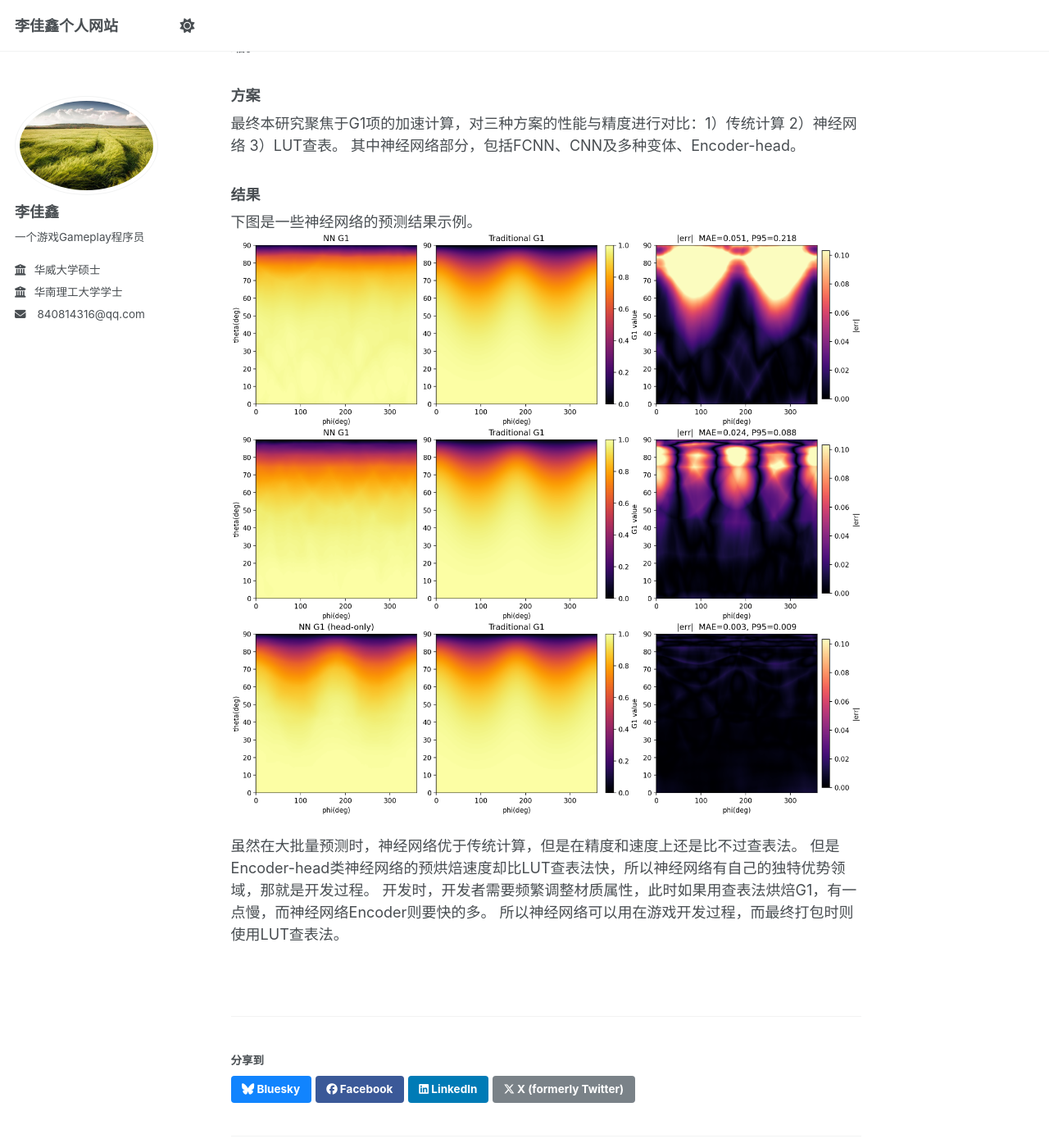
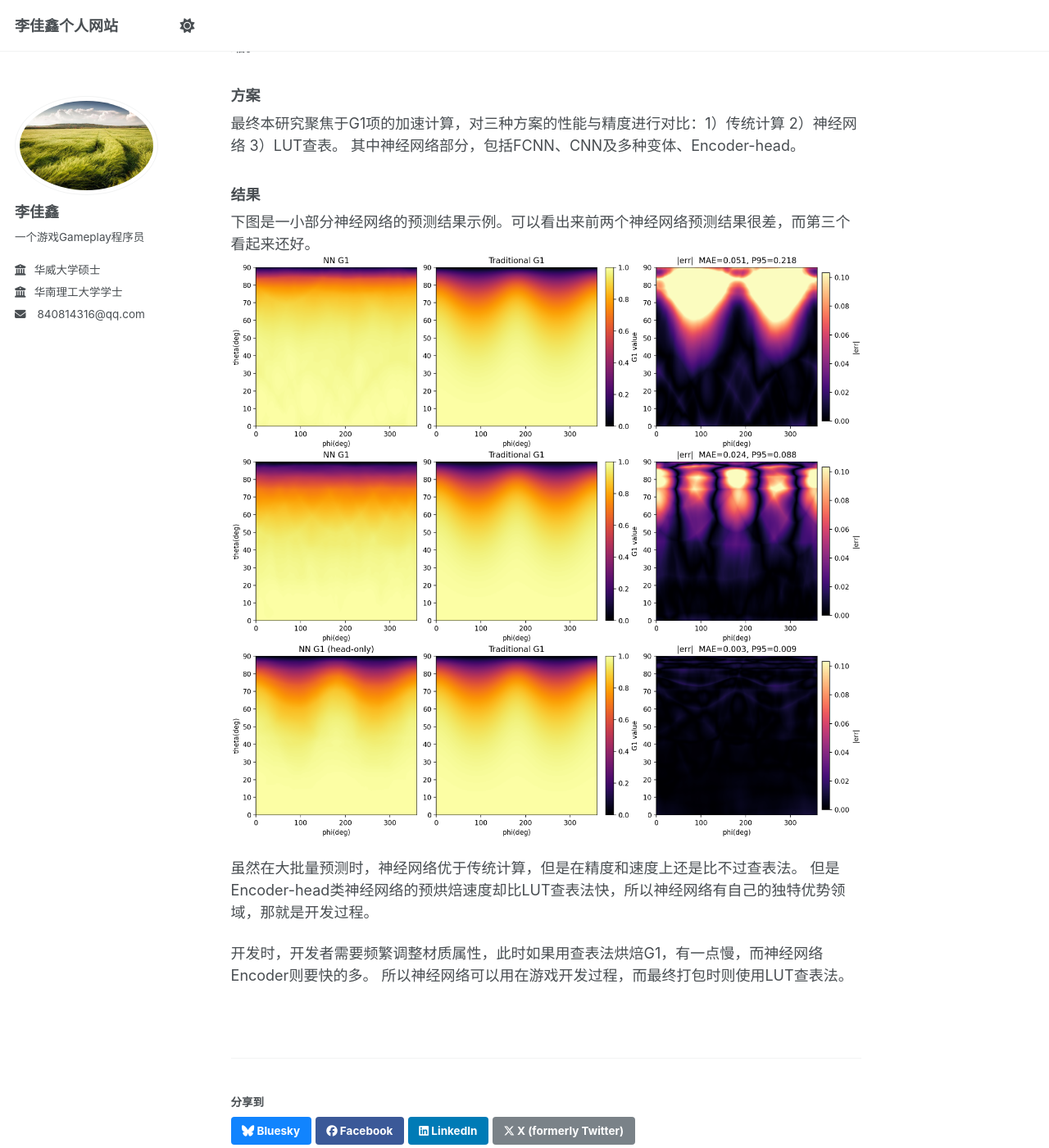
Before and after one commit to fengchenxue/fengchenxue.github.io, a Jekyll site: the page built from _portfolio/portfolio-1.md, in a window 1280 px wide and 1400 px high, scrolled down 327 px. Shown: the whole window at 82% size. Built offline with Jekyll 4.4.1, drawn with Linux system fonts in a browser that asks for light colours; a script that is not in the unit is left out.

Commit message:
portfolio1 fix

```diff
--- a/_portfolio/portfolio-1.md
+++ b/_portfolio/portfolio-1.md
@@ -14,12 +14,14 @@ collection: portfolio
 其中神经网络部分，包括FCNN、CNN及多种变体、Encoder-head。
 
 ### 结果
-下图是一些神经网络的预测结果示例。
-![Encoder-Head1 结果]({{ "/images/portfolio/FULL_Encoder_0_s1_i7185.png" | relative_url }})
-![Encoder-Head2 结果]({{ "/images/portfolio/FULL_Encoder_1_s3_i7185.png" | relative_url }})
-![Encoder-Head3 结果]({{ "/images/portfolio/HEAD_HeadZ64_256x128x64_relu_do0.00_s4_i7185.png" | relative_url }})
+下图是一小部分神经网络的预测结果示例。可以看出来前两个神经网络预测结果很差，而第三个看起来还好。
+![FULL_Encoder_0_s1_i7185]({{ "/images/portfolio/FULL_Encoder_0_s1_i7185.png" | relative_url }})
+![FULL_Encoder_1_s3_i7185]({{ "/images/portfolio/FULL_Encoder_1_s3_i7185.png" | relative_url }})
+![HEAD_HeadZ64_256x128x64_relu_do0.00_s4_i7185]({{ "/images/portfolio/HEAD_HeadZ64_256x128x64_relu_do0.00_s4_i7185.png" | relative_url }})
 
 虽然在大批量预测时，神经网络优于传统计算，但是在精度和速度上还是比不过查表法。
 但是Encoder-head类神经网络的预烘焙速度却比LUT查表法快，所以神经网络有自己的独特优势领域，那就是开发过程。
+
+
 开发时，开发者需要频繁调整材质属性，此时如果用查表法烘焙G1，有一点慢，而神经网络Encoder则要快的多。
 所以神经网络可以用在游戏开发过程，而最终打包时则使用LUT查表法。
```
